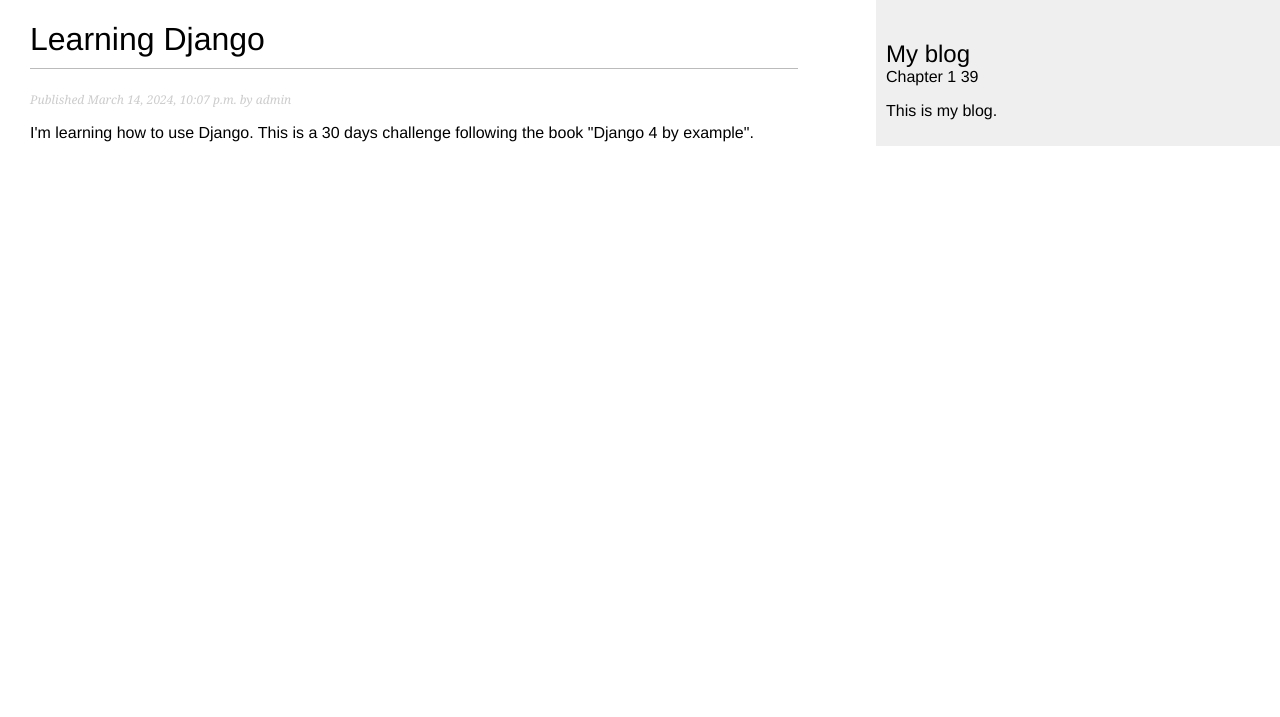
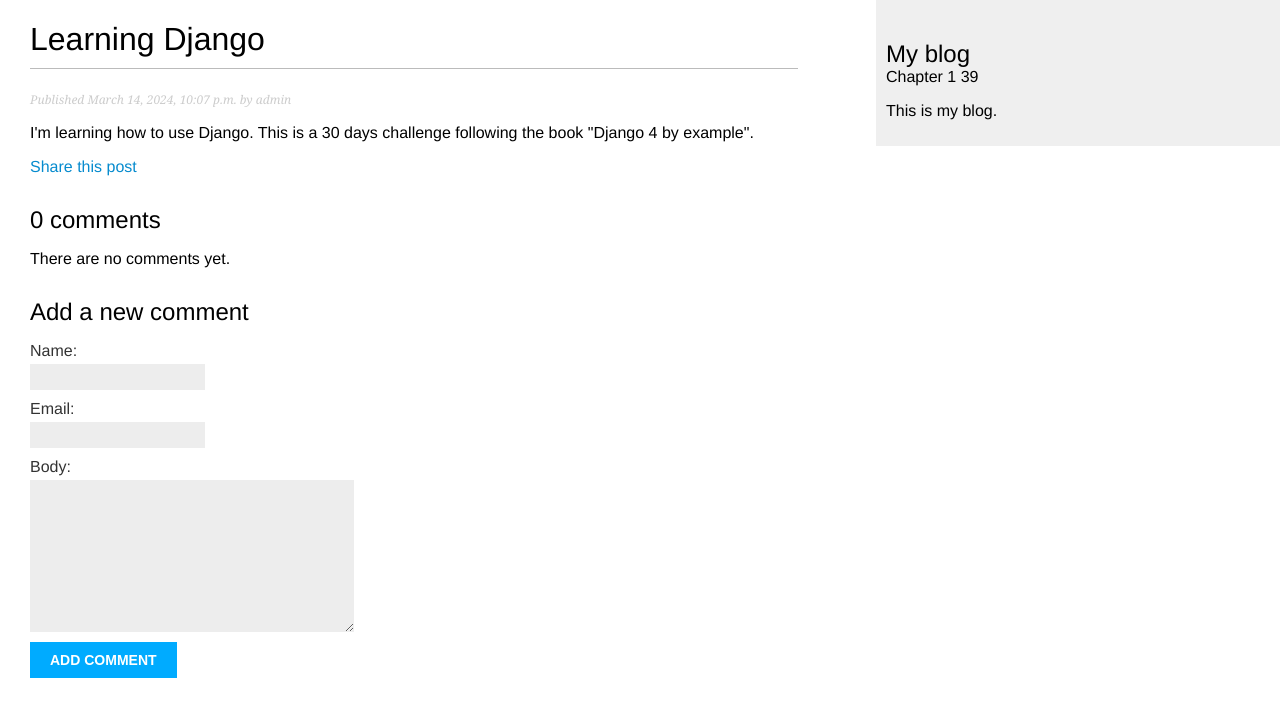
Before and after one commit to jaivalos-dev/Reto-Django-en-30-dias, a Django app: a page that uses mysite/blog/templates/blog/post/detail.html in a window 1280 px wide. Shown: the top 717 px of the page. Run offline with Django 4.2, Linux system fonts and the light colour scheme; data comes from the database, SQL or seed files in the repository; both versions use the stored data as it was after the commit.

Commit message:
Cuarto dia siuuuu

```diff
--- a/mysite/blog/forms.py
+++ b/mysite/blog/forms.py
@@ -1,8 +1,13 @@
 from django import forms
-
+from .models import Comment
 
 class EmailPostForm(forms.Form):
     name = forms.CharField(max_length=25)
     email = forms.EmailField()
     to = forms.EmailField()
     comments = forms.CharField(required=False, widget=forms.Textarea)
+
+class CommentForm(forms.ModelForm):
+    class Meta:
+        model = Comment
+        fields = ['name', 'email', 'body']
--- a/mysite/blog/models.py
+++ b/mysite/blog/models.py
@@ -38,3 +38,22 @@ class Post(models.Model):
 
     def get_absolute_url(self):
         return reverse('blog:post_detail', args=[self.publish.year, self.publish.month, self.publish.day, self.slug])
+
+
+class Comment(models.Model):
+    post = models.ForeignKey(Post, on_delete=models.CASCADE, related_name='comments')
+    name = models.CharField(max_length=80)
+    email = models.EmailField()
+    body = models.TextField()
+    created = models.DateTimeField(auto_now_add=True)
+    updated = models.DateTimeField(auto_now=True)
+    active = models.BooleanField(default=True)
+
+    class Meta:
+        ordering = ['created']
+        indexes = [
+            models.Index(fields=['created']),
+        ]
+
+    def __str__(self):
+        return f'Comment by {self.name} on {self.post}'
--- a/mysite/blog/templates/blog/post/detail.html
+++ b/mysite/blog/templates/blog/post/detail.html
@@ -10,4 +10,30 @@
     </p>
     {{ post.body|linebreaks }}
 
+    <p>
+        <a href="{% url 'blog:post_share' post.id %}">
+            Share this post
+        </a>
+    </p>
+
+    {% with comments.count as total_comments %}
+        <h2>
+        {{ total_comments }} comment{{ total_comments|pluralize }}
+        </h2>
+    {% endwith %}
+
+    {% for comment in comments %}
+        <div class="comment">
+            <p class="info">
+                Comment {{ forloop.counter }} by {{ comment.name }}
+                {{ comment.created }}
+            </p>
+            {{ comment.body|linebreaks }}
+        </div>
+    {% empty %}
+        <p>There are no comments yet.</p>
+    {% endfor %}
+
+    {% include "blog/post/includes/comment_form.html" %}
+
 {% endblock %}
--- /dev/null
+++ b/mysite/blog/templates/blog/post/includes/comment_form.html
@@ -0,0 +1,7 @@
+<h2>Add a new comment</h2>
+
+<form action="{% url 'blog:post_comment' post.id %}" method="POST">
+    {{ form.as_p }}
+    {% csrf_token %}
+    <p><input type="submit" value="Add comment"></p>
+</form>
--- a/mysite/blog/urls.py
+++ b/mysite/blog/urls.py
@@ -5,4 +5,6 @@ app_name = 'blog'
 urlpatterns = [
     path('', views.PostListView.as_view(), name='post_list'),
     path('<int:year>/<int:month>/<int:day>/<slug:post>/', views.post_detail, name='post_detail'),
+    path('<int:post_id>/share/', views.post_share, name='post_share'),
+    path('<int:post_id>/comment/', views.post_comment, name='post_comment')
 ]
--- a/mysite/blog/views.py
+++ b/mysite/blog/views.py
@@ -1,15 +1,16 @@
 from django.shortcuts import render, get_object_or_404
-from .models import Post
-from .forms import EmailPostForm
-
+from .models import Post, Comment
+from .forms import EmailPostForm, CommentForm
 from django.core.paginator import Paginator, EmptyPage, PageNotAnInteger
 from django.views.generic import ListView
+from django.core.mail import send_mail
+from django.views.decorators.http import require_POST
 
 
 class PostListView(ListView):
     queryset = Post.published.all()
     context_object_name = 'posts'
-    paginate_by = 2
+    paginate_by = 5
     template_name = 'blog/post/list.html'
 
 
@@ -36,24 +37,51 @@ Alternative post list view
 
 def post_detail(request, year, month, day, post):
     post = get_object_or_404(Post, status=Post.Status.PUBLISHED, slug=post, publish__year=year, publish__month=month, publish__day=day)
+    comments = post.comments.filter(active=True)
 
     return render(request, 'blog/post/detail.html', {
-        'post': post
+        'post': post,
+        'comments': comments,
+        'form': CommentForm,
     })
 
 
 def post_share(request, post_id):
 
     post = get_object_or_404(Post, id=post_id, status=Post.Status.PUBLISHED)
-
+    sent = False
     if request.method == 'POST':
         form = EmailPostForm(request.POST)
         if form.is_valid():
             cd = form.cleaned_data
+            post_url = request.build_absolute_uri(post.get_absolute_url())
+            subject = f"{cd['name']} recommends you read {post.title}"
+            message = f"Read {post.title} at {post_url}\n\n{cd['name']}'s comments: {cd['comments']}"
+            send_mail(subject, message, 'jaivalos.dev@gmail.com', [cd['to']])
+            sent = True
     else:
         form = EmailPostForm()
 
     return render(request, 'blog/post/share.html', {
         'post': post,
-        'form': form
+        'form': form,
+        'sent': sent
     })
+
+
+@require_POST
+def post_comment(request, post_id):
+    post = get_object_or_404(Post, id=post_id, status=Post.Status.PUBLISHED)
+    comment = None
+    form = CommentForm(data=request.POST)
+
+    if form.is_valid():
+        comment = form.save(commit=False)
+        comment.post = post
+        comment.save()
+
+    return render(request, 'blog/post/comment.html', {
+        'post': post,
+        'form': form,
+        "comment": comment
+    })
```
Also changed, not shown: mysite/blog/admin.py (+7 -1 lines), mysite/blog/templates/blog/post/comment.html (added, +12 -0 lines), mysite/blog/templates/blog/post/share.html (added, +21 -0 lines), mysite/blog/migrations/0003_comment.py (added), mysite/blog/templates/blog/post/list.html (indentation only), mysite/db.sqlite3.
